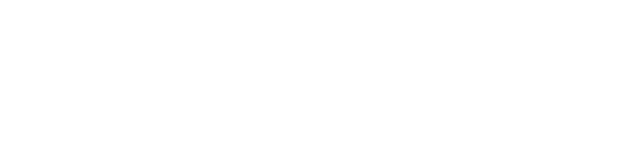
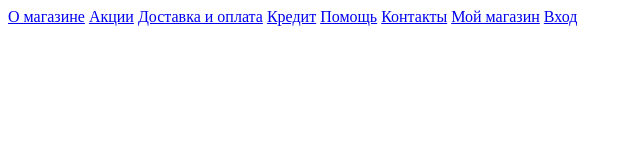
Before and after one commit to Free4evo/internet-shop, a plain HTML site: page index.html in a window 1280 px wide. Shown: the whole page, without its empty margins (0-640 px from the left). Drawn offline with Linux system fonts and the light colour scheme.

Commit message:
add navigation bar

```diff
--- a/index.html
+++ b/index.html
@@ -5,6 +5,17 @@
         <title>Интернет магазин BlablaItem</title>
     </head>
     <body>
-
+        <header>
+            <nav class="navBar">
+                <a href="about.html">О магазине</a>
+                <a href="shares.html">Акции</a>
+                <a href="deliveryPay.html">Доставка и оплата</a>
+                <a href="credit.html">Кредит</a>
+                <a href="help.html">Помощь</a>
+                <a href="contacts.html">Контакты</a>
+                <a href="myShop.html">Мой магазин</a>
+                <a href="signIn.html">Вход</a>
+            </nav>
+        </header>
     </body>
 </html>
```
